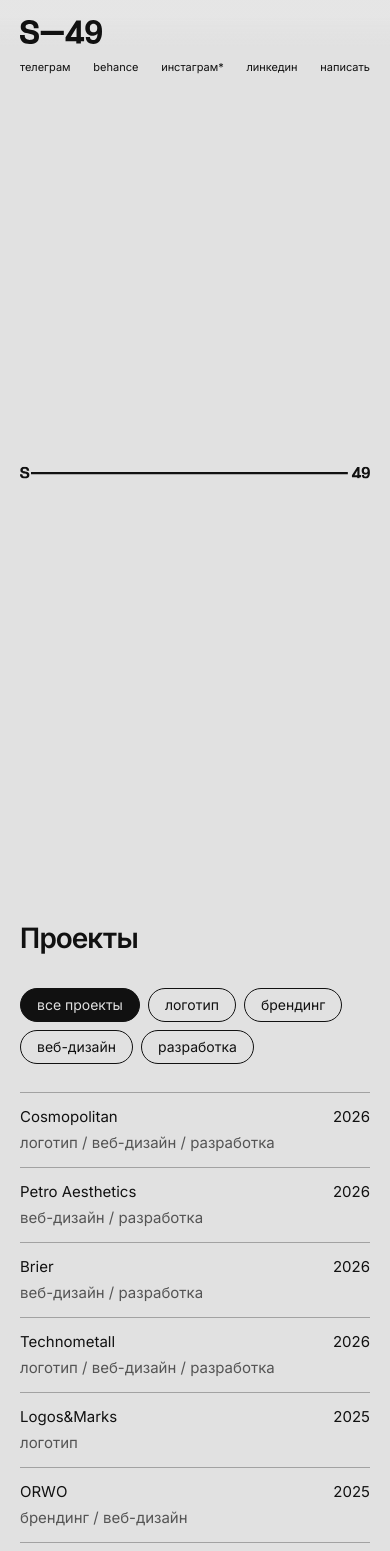
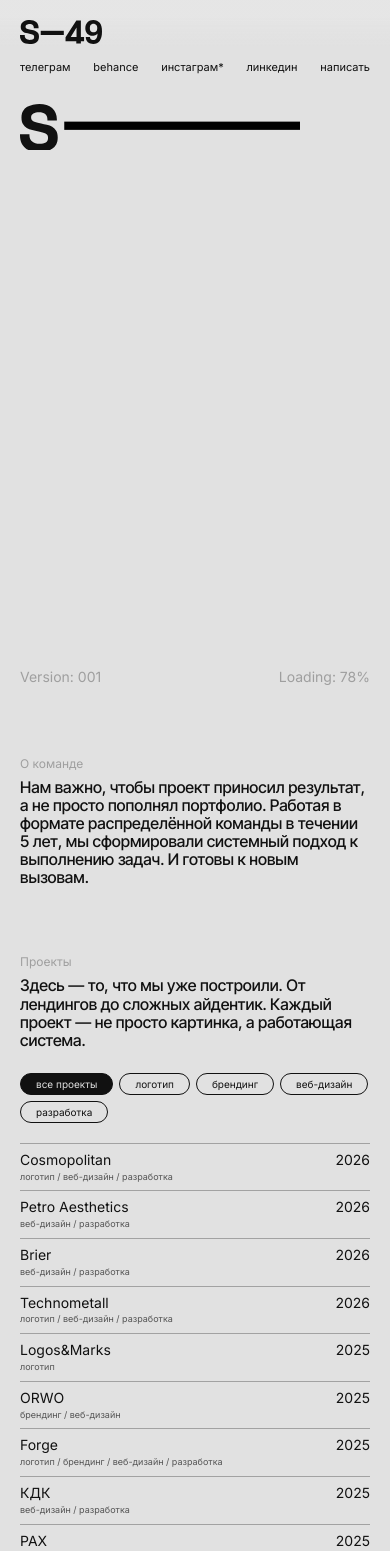
Before and after one commit to maxeliseyev/studio49, a Next.js app: page / in a window 390 px wide. Shown: the top 1551 px of the page. Built offline with nearby package versions, Linux system fonts and the light colour scheme.

Commit message:
update mobile view

```diff
--- a/app/components/intro-experience.tsx
+++ b/app/components/intro-experience.tsx
@@ -14,6 +14,12 @@ const clamp = (value: number, min = 0, max = 1) => Math.min(Math.max(value, min)
 const easeInOutCubic = (value: number) => (
   value < 0.5 ? 4 * value ** 3 : 1 - (-2 * value + 2) ** 3 / 2
 );
+
+const HERO = {
+  s: { x: 0, y: 0, width: 50.286, height: 64 },
+  line: { x: 59, y: 29, width: 1702, height: 11 },
+  fortyNine: { x: 1783, y: 0, width: 97, height: 64 },
+} as const;
 
 function loadImage(source: string) {
   return new Promise<HTMLImageElement>((resolve, reject) => {
@@ -40,17 +46,12 @@ export function IntroExperience() {
       const brandMark = await images;
       if (disposed) return;
 
-      const width = window.innerWidth;
-      const height = window.innerHeight;
+      const bounds = canvas.getBoundingClientRect();
+      const width = Math.round(bounds.width);
+      const height = Math.round(bounds.height);
       const dpr = Math.min(window.devicePixelRatio || 1, 2);
       const isMobile = width <= 640;
       const pagePadding = isMobile ? 20 : clamp(width * 0.02, 20, 24);
-      const logoY = height * (isMobile ? 0.56 : 0.52);
-      const brandWidth = Math.min(width - pagePadding * 2, brandMark.naturalWidth);
-      const brandScale = brandWidth / brandMark.naturalWidth;
-      const brandHeight = brandMark.naturalHeight * brandScale;
-      const brandX = (width - brandWidth) / 2;
-      const brandY = logoY - brandHeight / 2;
 
       canvas.width = Math.round(width * dpr);
       canvas.height = Math.round(height * dpr);
@@ -61,39 +62,101 @@ export function IntroExperience() {
       if (!context) return;
       const introStart = window.performance.now();
 
-      const drawBrand = () => {
-        const elapsed = window.performance.now() - introStart;
-        const sOpacity = clamp((elapsed - 200) / 350);
-        const lineProgress = easeInOutCubic(clamp((elapsed - 750) / 1750));
-        const fortyNineOpacity = clamp((elapsed - 2800) / 400);
+      const drawDesktopBrand = (lineProgress: number, sOpacity: number, fortyNineOpacity: number) => {
+        const logoY = height * 0.52;
+        const brandWidth = Math.min(width - pagePadding * 2, brandMark.naturalWidth);
+        const brandScale = brandWidth / brandMark.naturalWidth;
+        const brandHeight = brandMark.naturalHeight * brandScale;
+        const brandX = (width - brandWidth) / 2;
+        const brandY = logoY - brandHeight / 2;
 
-        context.setTransform(dpr, 0, 0, dpr, 0, 0);
-        context.clearRect(0, 0, width, height);
         context.globalAlpha = sOpacity;
-        context.drawImage(brandMark, 0, 0, 50.286, 64, brandX, brandY, 50.286 * brandScale, brandHeight);
+        context.drawImage(brandMark, HERO.s.x, HERO.s.y, HERO.s.width, HERO.s.height, brandX, brandY, HERO.s.width * brandScale, brandHeight);
         context.globalAlpha = 1;
         if (lineProgress > 0) {
           context.drawImage(
             brandMark,
-            59,
-            29,
-            1702 * lineProgress,
-            11,
-            brandX + 59 * brandScale,
-            brandY + 29 * brandScale,
-            1702 * lineProgress * brandScale,
-            11 * brandScale,
+            HERO.line.x,
+            HERO.line.y,
+            HERO.line.width * lineProgress,
+            HERO.line.height,
+            brandX + HERO.line.x * brandScale,
+            brandY + HERO.line.y * brandScale,
+            HERO.line.width * lineProgress * brandScale,
+            HERO.line.height * brandScale,
           );
         }
         context.globalAlpha = fortyNineOpacity;
-        context.drawImage(brandMark, 1783, 0, 97, 64, brandX + 1783 * brandScale, brandY, 97 * brandScale, brandHeight);
+        context.drawImage(brandMark, HERO.fortyNine.x, HERO.fortyNine.y, HERO.fortyNine.width, HERO.fortyNine.height, brandX + HERO.fortyNine.x * brandScale, brandY, HERO.fortyNine.width * brandScale, brandHeight);
         context.globalAlpha = 1;
+      };
+
+      const drawMobileBrand = (lineProgress: number, sOpacity: number, fortyNineOpacity: number) => {
+        const brandScale = clamp((width - 40) / 350, 0.75, 1);
+        const brandTop = clamp(height * 0.15, 104, 118);
+        const lineY = brandTop + HERO.line.y * brandScale;
+        const rowStep = HERO.s.height * brandScale;
+        const lineHeight = HERO.line.height * brandScale;
+        const outerLeft = -lineHeight / 2;
+        const outerRight = width + lineHeight / 2;
+        const fortyNineX = width - pagePadding - HERO.fortyNine.width * brandScale;
+        const finalLineEnd = fortyNineX - 6 * brandScale;
+        const rows = Array.from({ length: 9 }, (_, index) => {
+          const y = lineY + rowStep * index;
+          if (index === 0) return { from: pagePadding + HERO.line.x * brandScale, to: outerRight, y };
+          if (index === 8) return { from: outerLeft, to: finalLineEnd, y };
+          return index % 2 === 0
+            ? { from: outerLeft, to: outerRight, y }
+            : { from: outerRight, to: outerLeft, y };
+        });
+        const pathLength = rows.reduce((total, row) => total + Math.abs(row.to - row.from), 0);
+        let remaining = pathLength * lineProgress;
+
+        context.globalAlpha = sOpacity;
+        context.drawImage(brandMark, HERO.s.x, HERO.s.y, HERO.s.width, HERO.s.height, pagePadding, brandTop, HERO.s.width * brandScale, HERO.s.height * brandScale);
+        context.globalAlpha = 1;
+
+        rows.forEach((row) => {
+          const rowLength = Math.abs(row.to - row.from);
+          const drawnLength = clamp(remaining, 0, rowLength);
+          if (drawnLength > 0) {
+            const direction = Math.sign(row.to - row.from);
+            context.fillRect(row.from, row.y - lineHeight / 2, drawnLength * direction, lineHeight);
+          }
+          remaining -= rowLength;
+        });
+
+        context.globalAlpha = fortyNineOpacity;
+        context.drawImage(
+          brandMark,
+          HERO.fortyNine.x,
+          HERO.fortyNine.y,
+          HERO.fortyNine.width,
+          HERO.fortyNine.height,
+          fortyNineX,
+          lineY + rowStep * 8 - HERO.line.y * brandScale,
+          HERO.fortyNine.width * brandScale,
+          HERO.fortyNine.height * brandScale,
+        );
+        context.globalAlpha = 1;
+      };
+
+      const drawBrand = () => {
+        const elapsed = window.performance.now() - introStart;
+        const sOpacity = clamp((elapsed - 200) / 350);
+        const lineProgress = easeInOutCubic(clamp((elapsed - 750) / (isMobile ? 2500 : 1750)));
+        const fortyNineOpacity = clamp((elapsed - (isMobile ? 3300 : 2800)) / 400);
+
+        context.setTransform(dpr, 0, 0, dpr, 0, 0);
+        context.clearRect(0, 0, width, height);
+        if (isMobile) drawMobileBrand(lineProgress, sOpacity, fortyNineOpacity);
+        else drawDesktopBrand(lineProgress, sOpacity, fortyNineOpacity);
       };
 
       const update = () => {
         drawBrand();
         frameId = 0;
-        if (window.performance.now() - introStart < 3400) {
+        if (window.performance.now() - introStart < (isMobile ? 3800 : 3400)) {
           requestUpdate();
         } else {
           setIsReady(true);
@@ -139,6 +202,10 @@ export function IntroExperience() {
         </header>
         <h1 id="studio-title" className="sr-only">Studio49</h1>
         <canvas ref={canvasRef} className="brand-canvas" aria-hidden="true" />
+        <div className="intro-meta" aria-hidden="true">
+          <span>Version: 001</span>
+          <span>Loading: 78%</span>
+        </div>
       </div>
     </section>
   );
--- a/app/globals.css
+++ b/app/globals.css
@@ -43,13 +43,18 @@ a:hover { opacity: 0.8; }
 .social-links { display: flex; justify-content: space-between; align-items: center; font-size: 14px; line-height: 1; }
 .social-links a { white-space: nowrap; }
 
-.intro-scroll { position: relative; height: 100svh; }
-.intro-stage { position: relative; height: 100svh; overflow: hidden; padding: var(--page-padding); }
+.intro-scroll { position: relative; min-height: max(100svh, 1120px); }
+.intro-stage { position: relative; min-height: max(100svh, 1120px); overflow: hidden; padding: var(--page-padding); }
 .brand-canvas { position: absolute; inset: 0; z-index: 0; pointer-events: none; }
 .social-links, .site-mark { position: relative; z-index: 1; }
+.intro-meta { position: absolute; z-index: 1; top: 1046px; right: var(--page-padding); left: var(--page-padding); display: flex; justify-content: space-between; color: #9f9f9f; font-size: 16px; line-height: 1; }
 .sr-only { position: absolute; width: 1px; height: 1px; padding: 0; margin: -1px; overflow: hidden; clip: rect(0, 0, 0, 0); white-space: nowrap; border: 0; }
-.projects { width: min(100% - (var(--page-padding) * 2), 1880px); margin: 0 auto; padding: clamp(72px, 9vw, 140px) 0; }
-.projects h2 { margin: 0 0 60px; font-family: var(--font-inter-tight), Arial, Helvetica, sans-serif; font-size: clamp(28px, 1.56vw, 40px); font-weight: 600; line-height: 1; }
+.about, .projects { width: min(100% - (var(--page-padding) * 2), 1880px); margin-right: auto; margin-left: auto; }
+.about { max-width: 1880px; margin-top: 120px; }
+.about h2, .section-heading h2 { max-width: 1400px; margin: 10px 0 0; font-family: var(--font-inter-tight), Arial, Helvetica, sans-serif; font-size: clamp(28px, 1.41vw, 36px); font-weight: 500; line-height: 1.2; }
+.section-label { margin: 0; color: #9f9f9f; font-size: clamp(16px, .78vw, 20px); line-height: 1; }
+.projects { margin-top: 200px; padding: 0 0 clamp(72px, 9vw, 140px); }
+.section-heading { margin-bottom: 60px; }
 .project-filters { display: flex; flex-wrap: wrap; gap: 10px; margin-bottom: 40px; }
 .project-filters button { appearance: none; border: 1px solid var(--foreground); border-radius: 999px; background: transparent; color: inherit; padding: 15px 30px; font: inherit; font-size: clamp(14px, .78vw, 20px); line-height: 1; cursor: pointer; }
 .project-filters button.is-active { background: var(--foreground); color: var(--background); }
@@ -66,13 +71,17 @@ a:hover { opacity: 0.8; }
   .site-header { grid-template-columns: 1fr; gap: 18px; }
   .site-mark { width: 82px; }
   .social-links { gap: 10px; flex-wrap: nowrap; font-size: 11px; }
-  .intro-scroll { height: 100svh; }
-  .projects { padding: 80px 0; }
-  .projects h2 { margin-bottom: 36px; }
-  .project-filters { gap: 8px; margin-bottom: 28px; }
-  .project-filters button { padding: 9px 16px; font-size: 14px; }
-  .project-row { grid-template-columns: 1fr auto; gap: 8px 20px; min-height: 0; padding: 15px 0; font-size: 15px; }
-  .project-services { grid-column: 1 / -1; color: color-mix(in srgb, var(--foreground) 68%, transparent); }
+  .intro-scroll, .intro-stage { min-height: 720px; }
+  .intro-meta { top: 670px; font-size: 14px; }
+  .about { margin-top: 38px; }
+  .about h2, .section-heading h2 { margin-top: 8px; font-size: 16px; line-height: 1.13; }
+  .section-label { font-size: 12px; }
+  .projects { margin-top: 70px; padding-bottom: 80px; }
+  .section-heading { margin-bottom: 24px; }
+  .project-filters { gap: 6px; margin-bottom: 20px; }
+  .project-filters button { padding: 5px 15px; font-size: 10px; }
+  .project-row { grid-template-columns: 1fr auto; gap: 3px 20px; min-height: 0; padding: 8px 0; font-size: 14px; }
+  .project-services { grid-column: 1 / -1; color: color-mix(in srgb, var(--foreground) 68%, transparent); font-size: 9px; line-height: 1.2; }
   .project-link { display: none; }
   .project-year { grid-column: 2; grid-row: 1; }
   .closing-footer { min-height: 34svh; align-items: start; flex-direction: column; justify-content: space-between; gap: 24px; line-height: 1.25; }
--- a/app/page.tsx
+++ b/app/page.tsx
@@ -41,8 +41,15 @@ export default function Home() {
   return (
     <main>
       <IntroExperience />
+      <section className="about" aria-labelledby="about-title">
+        <p className="section-label">О команде</p>
+        <h2 id="about-title">Нам важно, чтобы проект приносил результат, а не просто пополнял портфолио. Работая в формате распределённой команды в течении 5 лет, мы сформировали системный подход к выполнению задач. И готовы к новым вызовам.</h2>
+      </section>
       <section className="projects" aria-labelledby="projects-title">
-        <h2 id="projects-title">Проекты</h2>
+        <div className="section-heading">
+          <p className="section-label">Проекты</p>
+          <h2 id="projects-title">Здесь — то, что мы уже построили. От лендингов до сложных айдентик. Каждый проект — не просто картинка, а работающая система.</h2>
+        </div>
         <div className="project-filters" aria-label="Тип проекта">
           {filters.map(([filter, label]) => (
             <button
```
